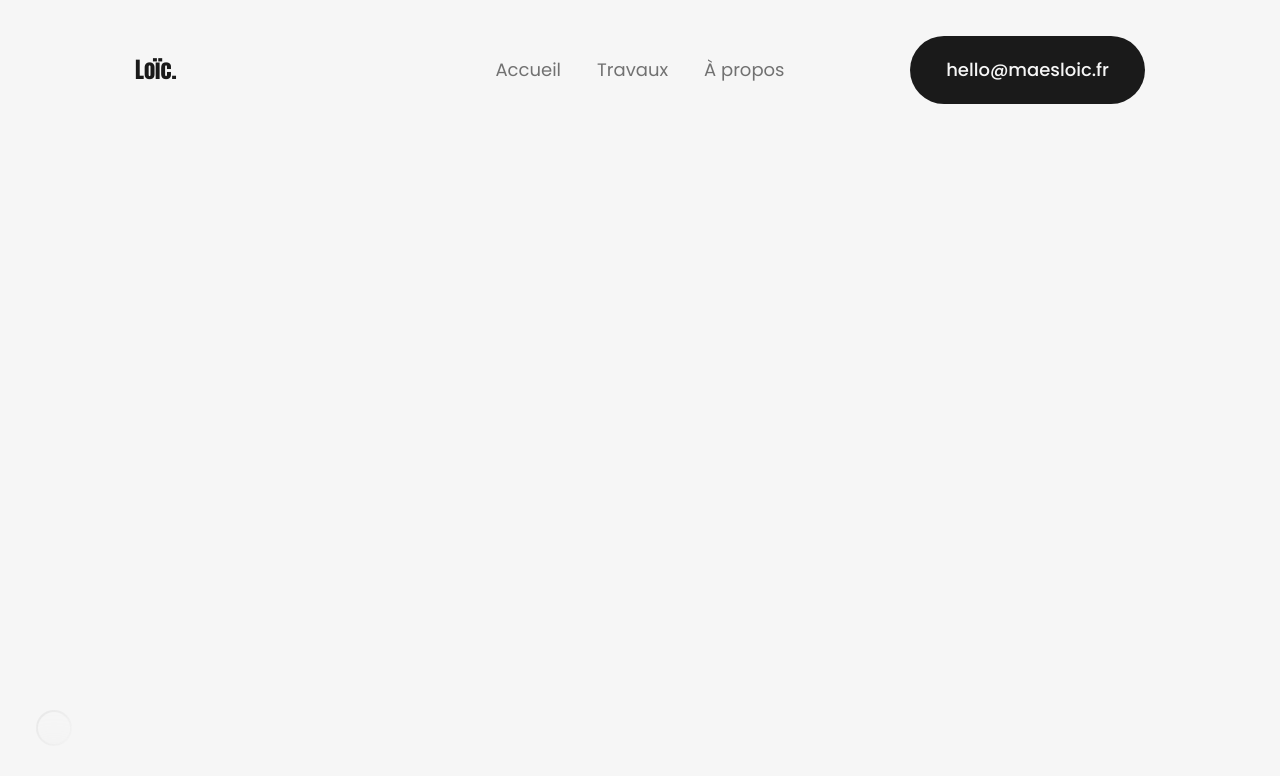
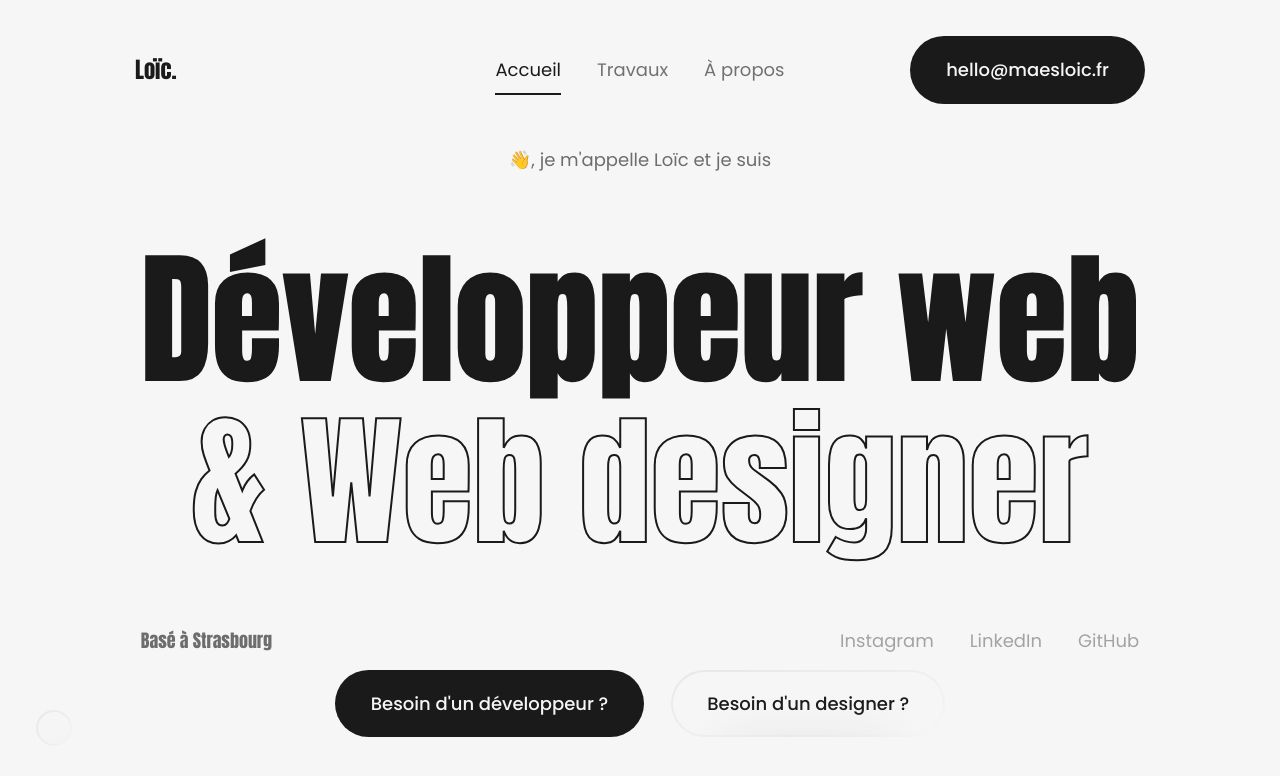
Before and after one commit to loicmaes/portfolio, a Nuxt app: page / in a window 1280 px wide. Shown: the top 776 px of the page. Built offline with nearby package versions, Linux system fonts and the light colour scheme.

Commit message:
:rocket: Setup first section of the home page

```diff
--- /dev/null
+++ b/pages/index.vue
@@ -0,0 +1,71 @@
+<script setup lang="ts">
+import NavigationLink from "~/components/uikit/buttons/NavigationLink.vue";
+import CallToAction from "~/components/uikit/buttons/CallToAction.vue";
+</script>
+
+<template>
+  <div data-page class="home">
+    <section class="section hero">
+      <div class="hero--wrapper">
+        <h2 class="hero--title">👋, je m'appelle Loïc et je suis</h2>
+
+        <div class="hero__links">
+          <NuxtLink class="hero__links--item">Développeur web</NuxtLink>
+          <NuxtLink class="hero__links--item">& Web designer</NuxtLink>
+        </div>
+
+        <div class="hero__infos">
+          <p class="hero__infos--location">Basé à Strasbourg</p>
+
+          <div class="hero__infos__social">
+            <NavigationLink to="https://www.instagram.com/uiux.loicmaes" external>Instagram</NavigationLink>
+            <NavigationLink to="https://www.linkedin.com/in/maesloic" external>LinkedIn</NavigationLink>
+            <NavigationLink to="https://github.com/loicmaes" external>GitHub</NavigationLink>
+          </div>
+        </div>
+      </div>
+
+      <div class="hero__actions">
+        <CallToAction>Besoin d'un développeur ?</CallToAction>
+        <CallToAction variant="secondary">Besoin d'un designer ?</CallToAction>
+      </div>
+    </section>
+  </div>
+</template>
+
+<style lang="sass" scoped>
+.home
+  .hero
+    @apply relative h-screen flex flex-col justify-between items-center px-8 pt-32 pb-16 sm:justify-center sm:py-0
+
+    &--title
+      @apply text-woodsmoke-500 dark:text-woodsmoke-400
+
+    &--wrapper
+      @apply flex flex-col items-center gap-16
+
+    &__links
+      @apply flex flex-col gap-4 items-center
+
+      &--item
+        @apply text-transparent transition-colors cursor-pointer font-anton text-5xl sm:text-6xl md:text-7xl lg:text-8xl xl:text-9xl [-webkit-text-stroke:1px_theme("colors.woodsmoke.950")] dark:[-webkit-text-stroke:1px_theme("colors.woodsmoke.0")] md:[-webkit-text-stroke:2px_theme("colors.woodsmoke.950")] dark:md:[-webkit-text-stroke:2px_theme("colors.woodsmoke.0")]
+
+      &:not(:hover)
+        > :first-child
+          @apply text-woodsmoke-950 dark:text-woodsmoke-0
+      &:hover
+        > :hover
+          @apply text-woodsmoke-950 dark:text-woodsmoke-0
+
+    &__infos
+      @apply flex flex-col gap-6 items-center lg:flex-row lg:justify-between lg:w-full
+
+      &--location
+        @apply font-anton text-woodsmoke-500 dark:text-woodsmoke-400
+
+      &__social
+        @apply flex items-center gap-8 text-woodsmoke-500 dark:text-woodsmoke-400
+
+    &__actions
+      @apply flex flex-col gap-6 sm:flex-row sm:self-center sm:absolute sm:bottom-14
+</style>
```
Also changed, not shown: 1 other file (tests, documents, lock files or other folders).
